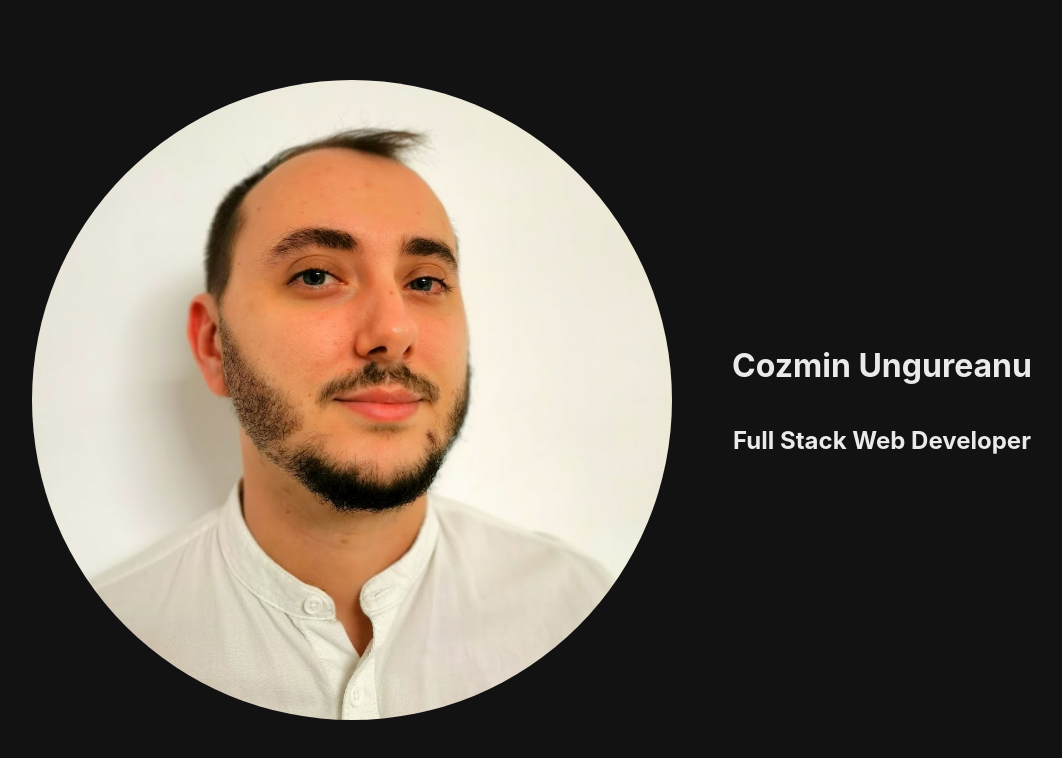
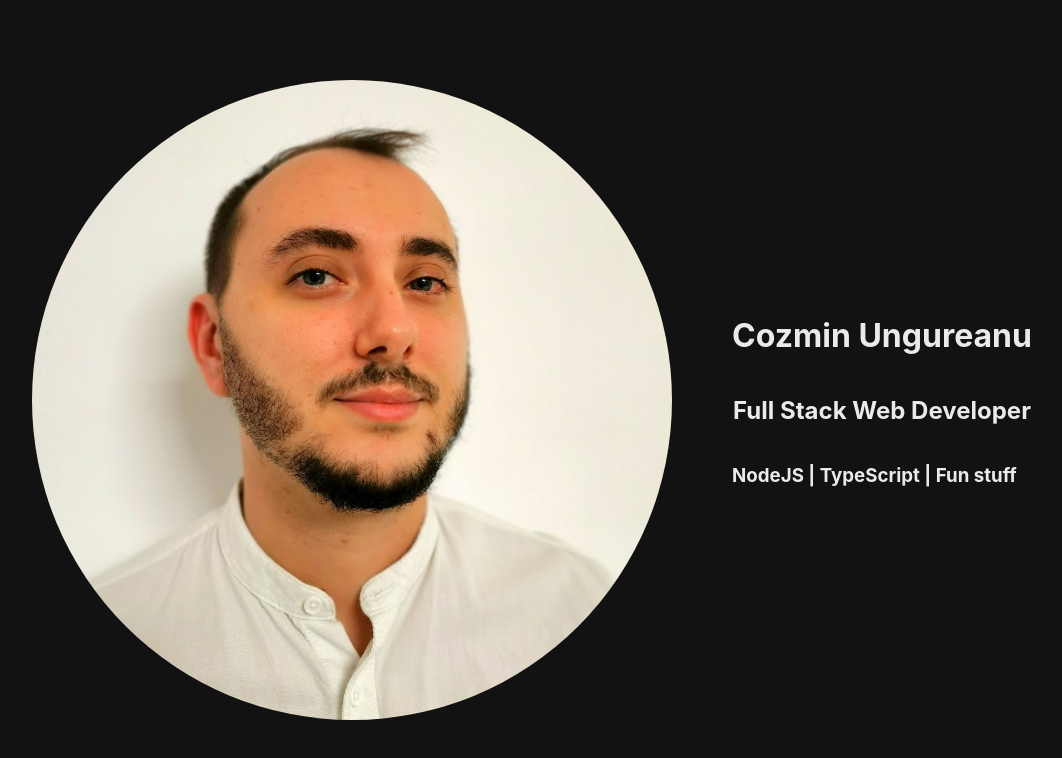
Before and after one commit to cozminu/cozminu.github.io, a React (Create React App) app: page / in a window 1280 px wide. Shown: the top 758 px of the page, without its empty margins (78-1140 px from the left). Built offline with nearby package versions, Linux system fonts and the light colour scheme.

Commit message:
march updates

```diff
--- a/public/index.html
+++ b/public/index.html
@@ -9,7 +9,6 @@
       name="description"
       content="Web site created using create-react-app"
     />
-    <link rel="apple-touch-icon" href="%PUBLIC_URL%/logo192.png" />
     <link rel="manifest" href="%PUBLIC_URL%/manifest.json" />
     <title>Cozmin Ungureanu</title>
   </head>
--- a/src/components/ProfileTitle.tsx
+++ b/src/components/ProfileTitle.tsx
@@ -5,6 +5,7 @@
     <div className="ProfileTitle">
       <h1>Cozmin Ungureanu</h1>
       <h2>Full Stack Web Developer</h2>
+      <h3>NodeJS | TypeScript | Fun stuff</h3>
     </div>
   );
 }
```
Also changed, not shown: public/logo192.png (deleted), public/logo512.png (deleted), public/manifest.json.
